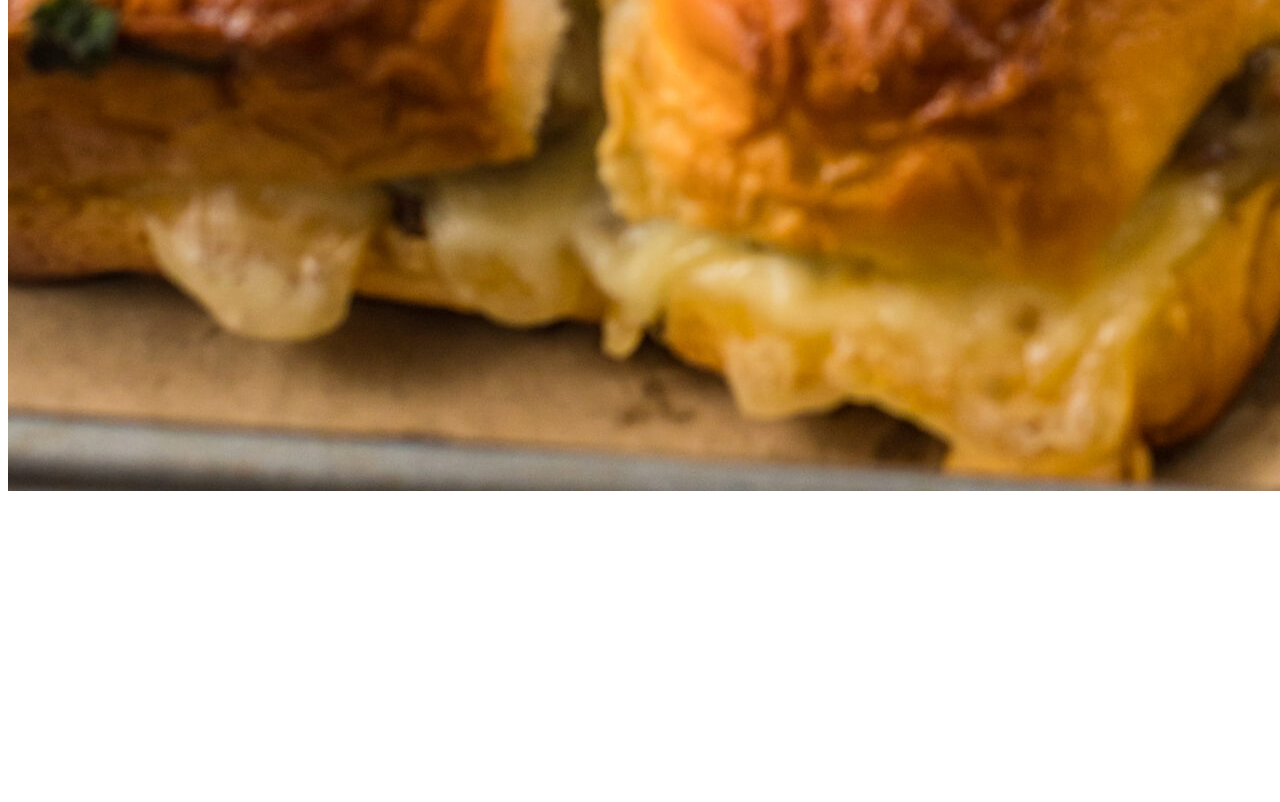
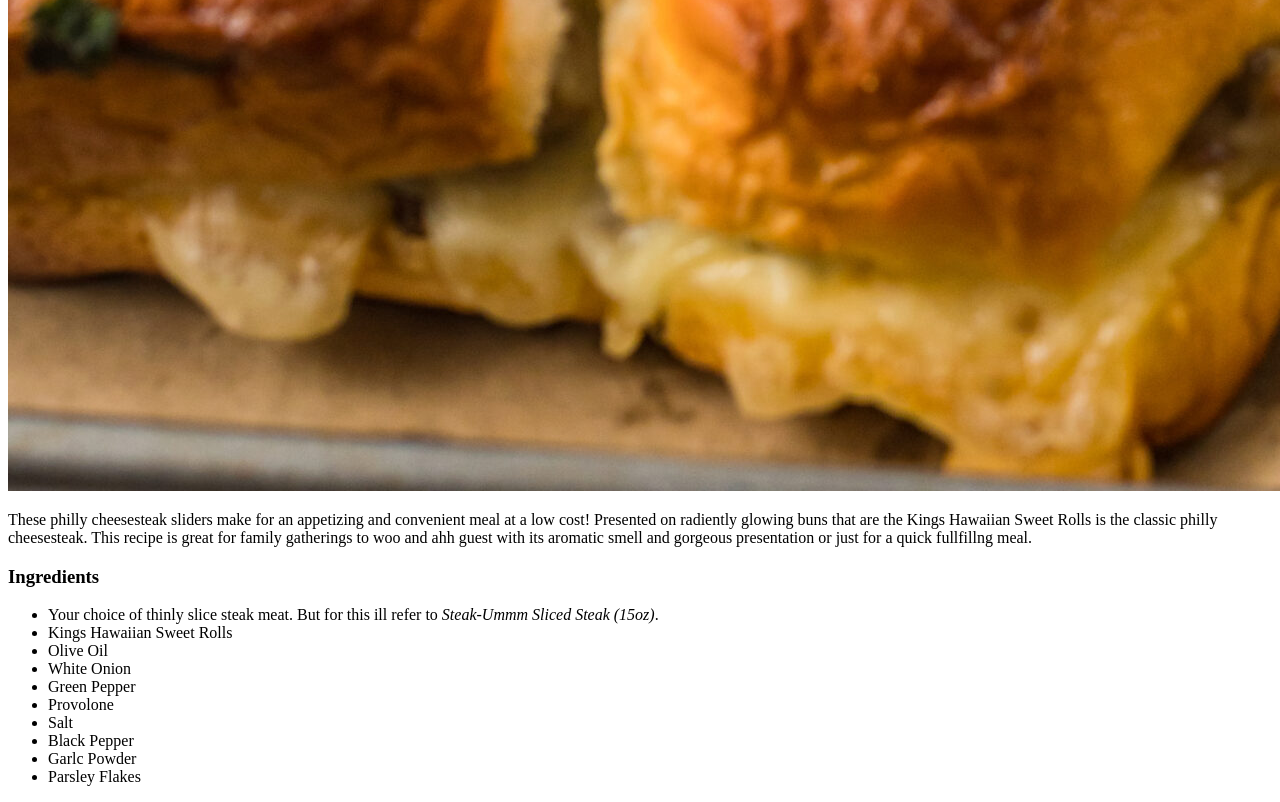
Before and after one commit to TC0932/odin-recipes, a plain HTML site: page recipes/Cheesesteak-sliders.html in a window 1280 px wide. Shown: the part 2149-2951 px from the top of the page. Before the commit the page ends 2652 px from the top, so only its background shows below. Drawn offline with Linux system fonts and the light colour scheme.

Commit message:
Add description and ingredients

```diff
--- a/recipes/Cheesesteak-sliders.html
+++ b/recipes/Cheesesteak-sliders.html
@@ -10,9 +10,24 @@
 
     <h1>Philly Cheesesteak Sliders</h1>
 
-    <img src="../images/Cheesesteak-Sliders.jpg">
+    <img src="../images/Cheesesteak-Sliders.jpg" alt="Philly cheesesteak on golden brown sliderbuns">
+
+    <p>These philly cheesesteak sliders make for an appetizing and convenient meal at a low cost! Presented on radiently glowing buns that are the Kings Hawaiian Sweet Rolls is the classic philly cheesesteak. This recipe is great for family gatherings to woo and ahh guest with its aromatic smell and gorgeous presentation or just for a quick fullfillng meal. </p>
 
 
+    <h3>Ingredients</h3>
+    <ul>
+        <li>Your choice of thinly slice steak meat. But for this ill refer to <em>Steak-Ummm Sliced Steak (15oz)</em>.</li>
+        <li>Kings Hawaiian Sweet Rolls</li>
+        <li>Olive Oil</li>
+        <li>White Onion</li>
+        <li>Green Pepper</li>
+        <li>Provolone</li>
+        <li>Salt</li>
+        <li>Black Pepper</li>
+        <li>Garlc Powder</li>
+        <li>Parsley Flakes</li>
+    </ul>
 
 </body>
 </html>
```
